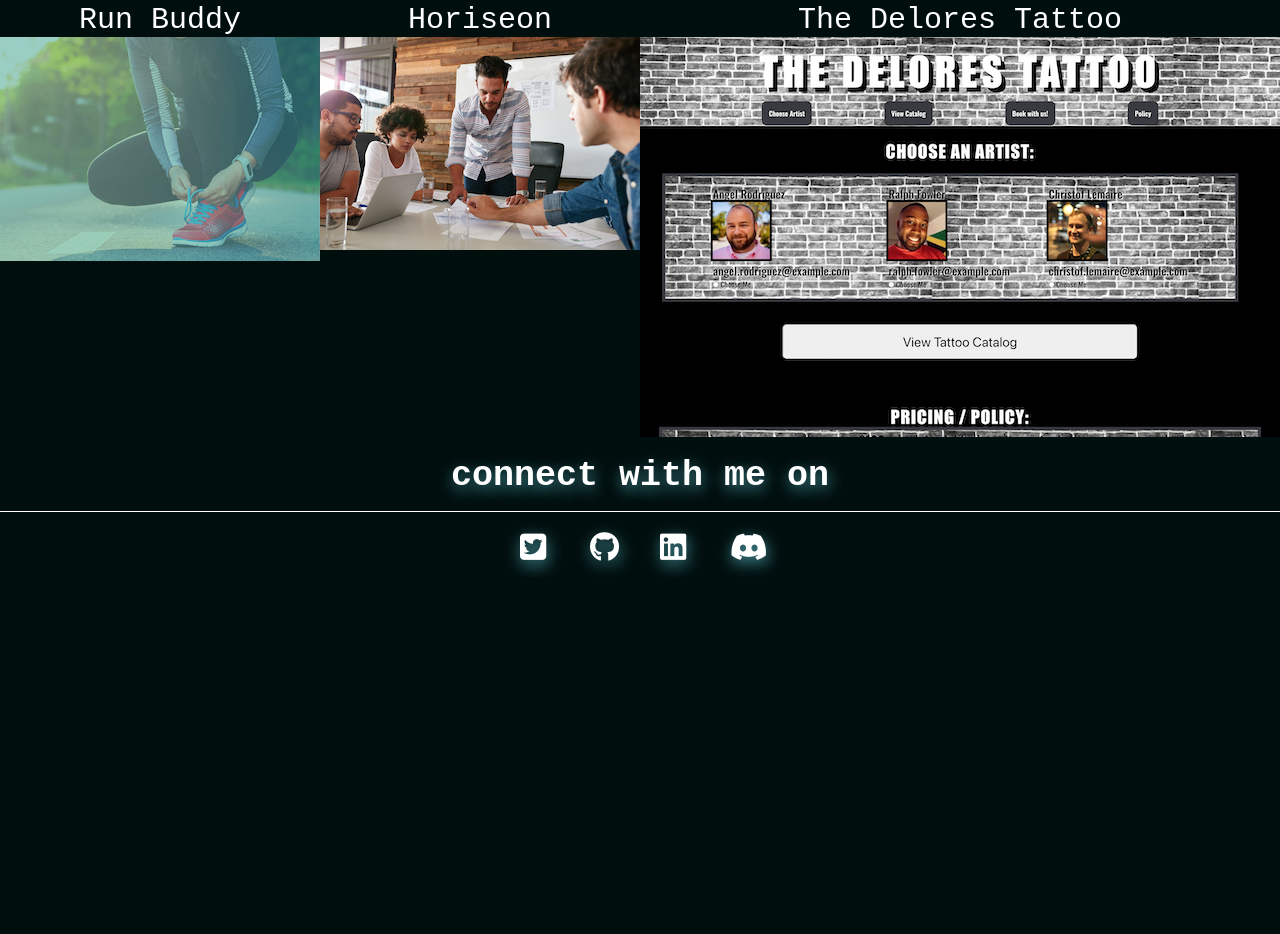
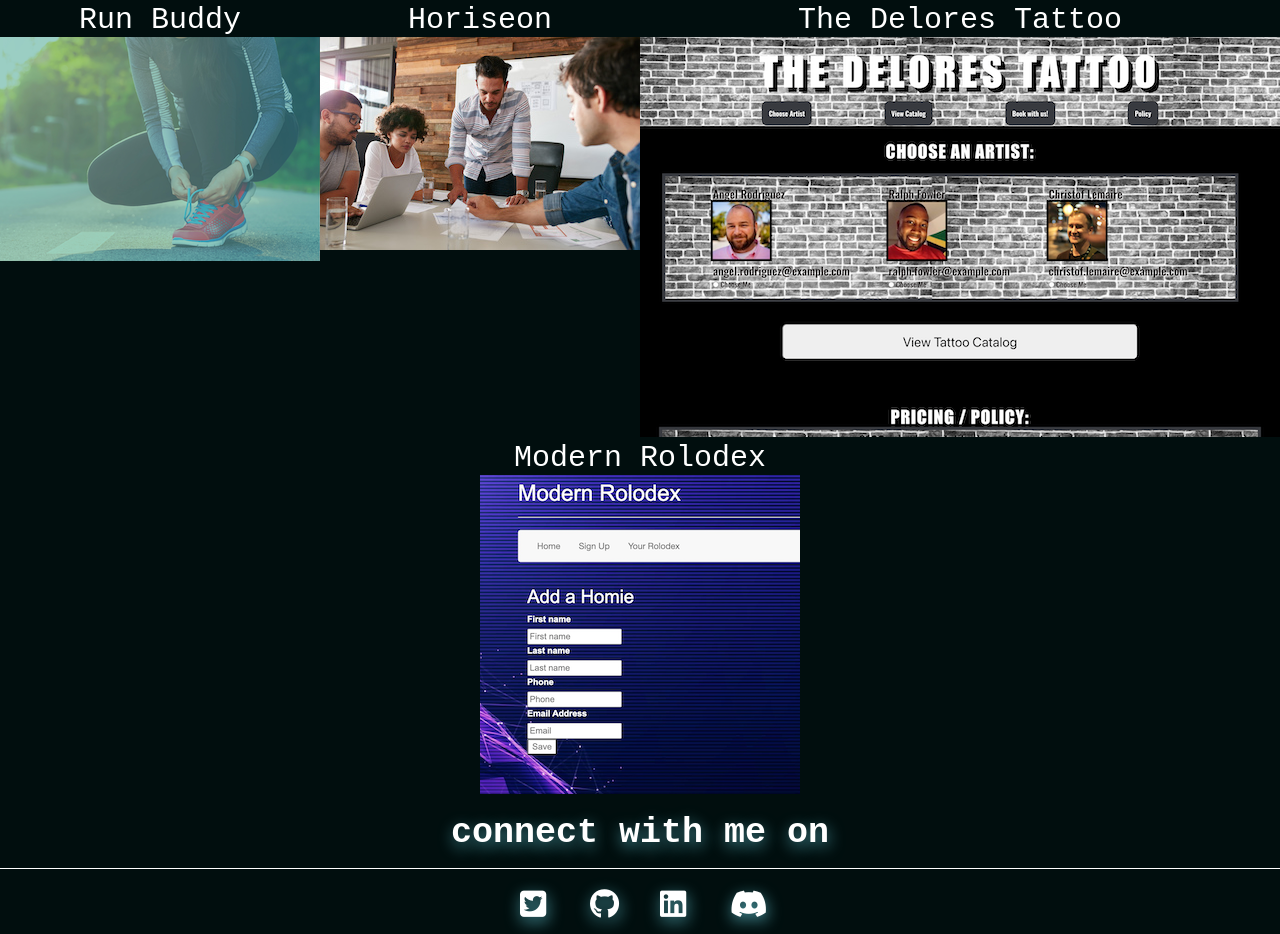
Before and after one commit to vhivestate/Portfolio, a plain HTML site: page index.html in a window 1280 px wide. Shown: the part 832-1766 px from the top of the page. Before the commit the page ends 1409 px from the top, so only its background shows below. Drawn offline with Linux system fonts and the light colour scheme.

Commit message:
added rolodex project

```diff
--- a/index.html
+++ b/index.html
@@ -62,6 +62,12 @@
                 <img src="./delores.png" alt="">
             </a>
         </div>
+        <div>
+            <p>Modern Rolodex</p>
+            <a href="https://github.com/sterlingpeck/rolodex">
+                <img src="./images/rolodex.ss.png" alt="">
+            </a>
+        </div>
 
     </div>
 </section>
```
Also changed, not shown: images/rolodex.ss.png (added), 2 other files.
